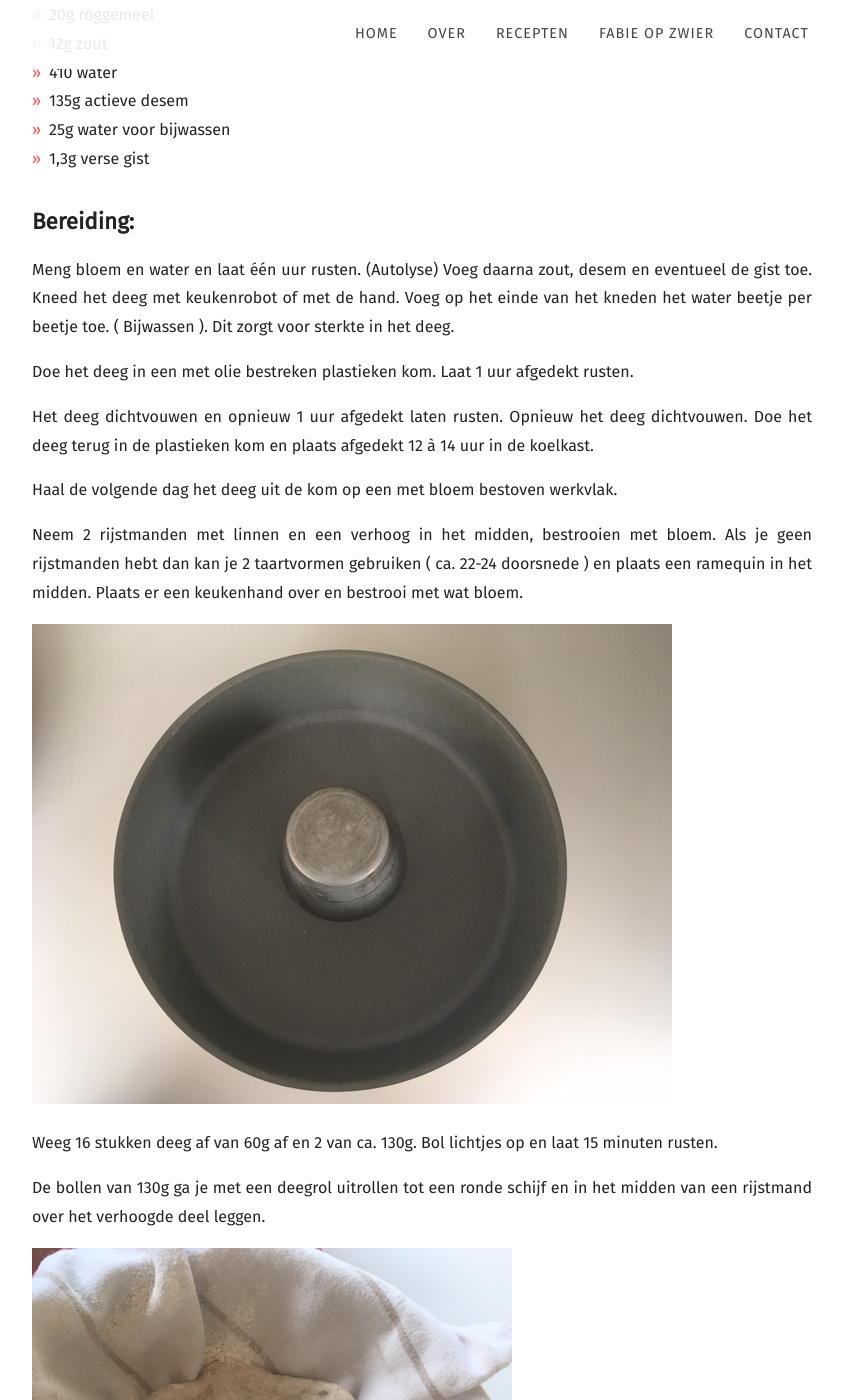
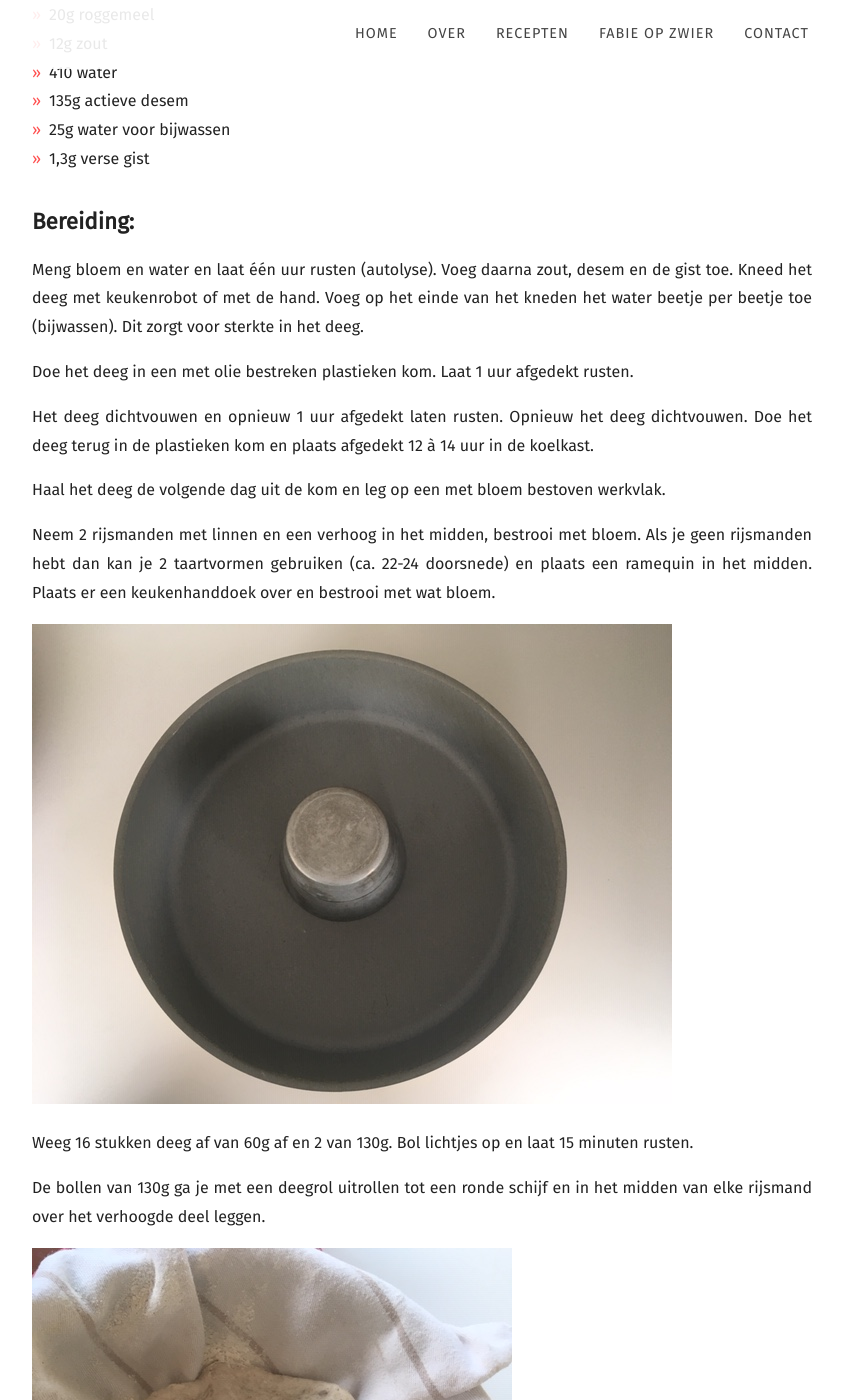
Before and after one commit to fabilicious/fabilicious.github.io, a Jekyll site: the page built from recipes/_posts/2022-02-20-Couronne_Bordelaise.md, in a window 1280 px wide and 1400 px high, scrolled down 1184 px. Shown: the whole window, without its empty margins (58-901 px from the left). Built offline with Jekyll 4.4.1, drawn with Linux system fonts in a browser that asks for light colours; nearby versions of some CDN libraries; some web fonts are replaced; some of the changed text lies outside the part shown.

Commit message:
Update 2022-02-20-Couronne_Bordelaise.md

```diff
--- a/recipes/_posts/2022-02-20-Couronne_Bordelaise.md
+++ b/recipes/_posts/2022-02-20-Couronne_Bordelaise.md
@@ -21,10 +21,10 @@ Pain Couronne Bordelaise is gemaakt met 8 of 9 bollen in de vorm van een cirkel.
 De meeste broden zijn veel groter. Maar ik vond het fijn om er kleinere versies van te maken.
 
 <!--more-->
-Meng bloem en water en laat één uur rusten. (Autolyse)
-Voeg daarna zout, desem en eventueel de gist toe.
+Meng bloem en water en laat één uur rusten (autolyse).
+Voeg daarna zout, desem en de gist toe.
 Kneed het deeg met keukenrobot of met de hand.
-Voeg op het einde van het kneden het water beetje per beetje toe. ( Bijwassen ).
+Voeg op het einde van het kneden het water beetje per beetje toe (bijwassen).
 Dit zorgt voor sterkte in het deeg.
 
 Doe het deeg in een met olie bestreken plastieken kom.
@@ -34,23 +34,23 @@ Het deeg dichtvouwen en opnieuw 1 uur afgedekt laten rusten.
 Opnieuw het deeg dichtvouwen.
 Doe het deeg terug in de plastieken kom en plaats afgedekt 12 à 14 uur in de koelkast.
 
-Haal de volgende dag het deeg uit de kom op een met bloem bestoven werkvlak.
+Haal het deeg de volgende dag uit de kom en leg op een met bloem bestoven werkvlak.
 
-Neem 2 rijstmanden met linnen en een verhoog in het midden, bestrooien met bloem.
-Als je geen rijstmanden hebt dan kan je 2 taartvormen gebruiken ( ca. 22-24 doorsnede ) en plaats een ramequin in het midden. Plaats er een keukenhand over en bestrooi met wat bloem.
+Neem 2 rijsmanden met linnen en een verhoog in het midden, bestrooi met bloem.
+Als je geen rijsmanden hebt dan kan je 2 taartvormen gebruiken (ca. 22-24 doorsnede) en plaats een ramequin in het midden. Plaats er een keukenhanddoek over en bestrooi met wat bloem.
 
 ![](/images/Couronnewerkwijze1.jpg)
 
-Weeg 16 stukken deeg af van 60g af en 2 van ca. 130g.
+Weeg 16 stukken deeg af van 60g af en 2 van 130g.
 Bol lichtjes op en laat 15 minuten rusten.
 
-De bollen van 130g ga je met een deegrol uitrollen tot een ronde schijf en in het midden van een rijstmand over het verhoogde deel leggen.
+De bollen van 130g ga je met een deegrol uitrollen tot een ronde schijf en in het midden van elke rijsmand over het verhoogde deel leggen.
 
 ![](/images/Couronnewerkwijze2.jpg)
 
 
 De rand met een beetje olijfolie instrijken.
-De andere 16 bol je mooi op en leg je in de mand met de naad naar boven.
+De andere 16 bol je mooi op en leg telkens 8 per mand met de naad naar boven.
 
 ![](/images/Couronnewerkwijze3.jpg)
 
```
Also changed, not shown: other parts of recipes/_posts/2022-02-20-Couronne_Bordelaise.md (+1 -1 lines).
